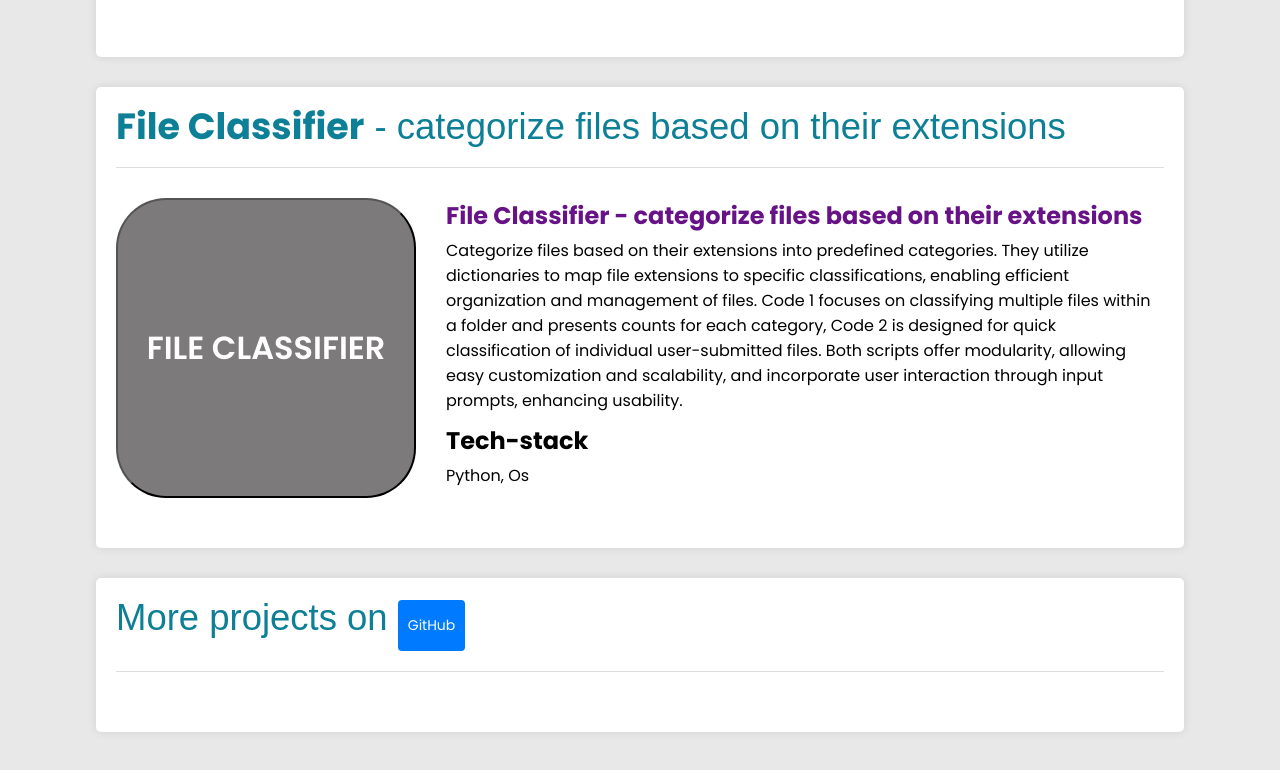
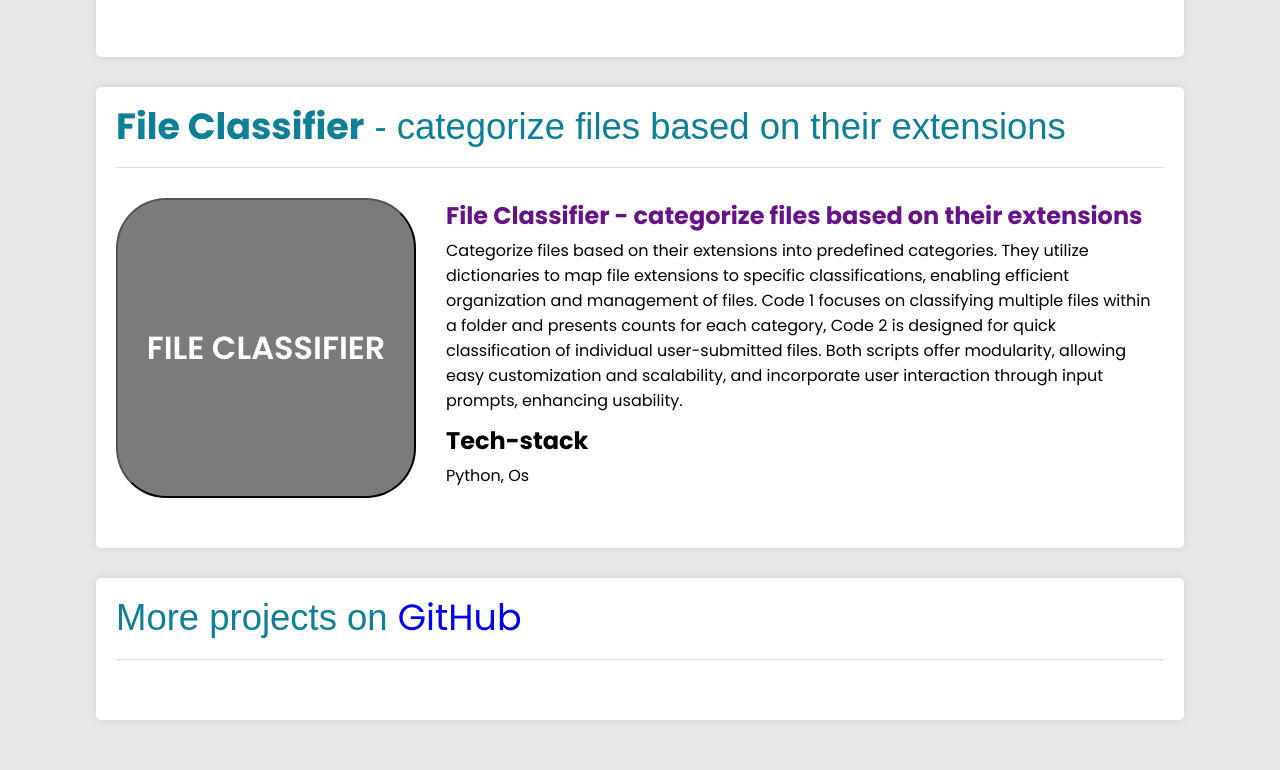
Before and after one commit to noobacker/My-portfolio-update, a plain HTML site: page pages/projects.html in a window 1280 px wide. Shown: the part 1175-1945 px from the top of the page. Drawn offline with Linux system fonts and the light colour scheme.

Commit message:
Update projects.html

```diff
--- a/pages/projects.html
+++ b/pages/projects.html
@@ -198,7 +198,7 @@
           <div class="card">
             <div class="card-content">
               <h4 class="brown-text light">More projects on
-  <a href="https://github.com/noobacker" target="_blank" style="display: inline-block; padding: 5px 10px; font-size: 14px; color: white; background-color: #007bff; border-radius: 4px; text-decoration: none;">GitHub</a>
+  <a href="https://github.com/noobacker" target="_blank">GitHub</a>
 </h4>
 
             </div>
```
